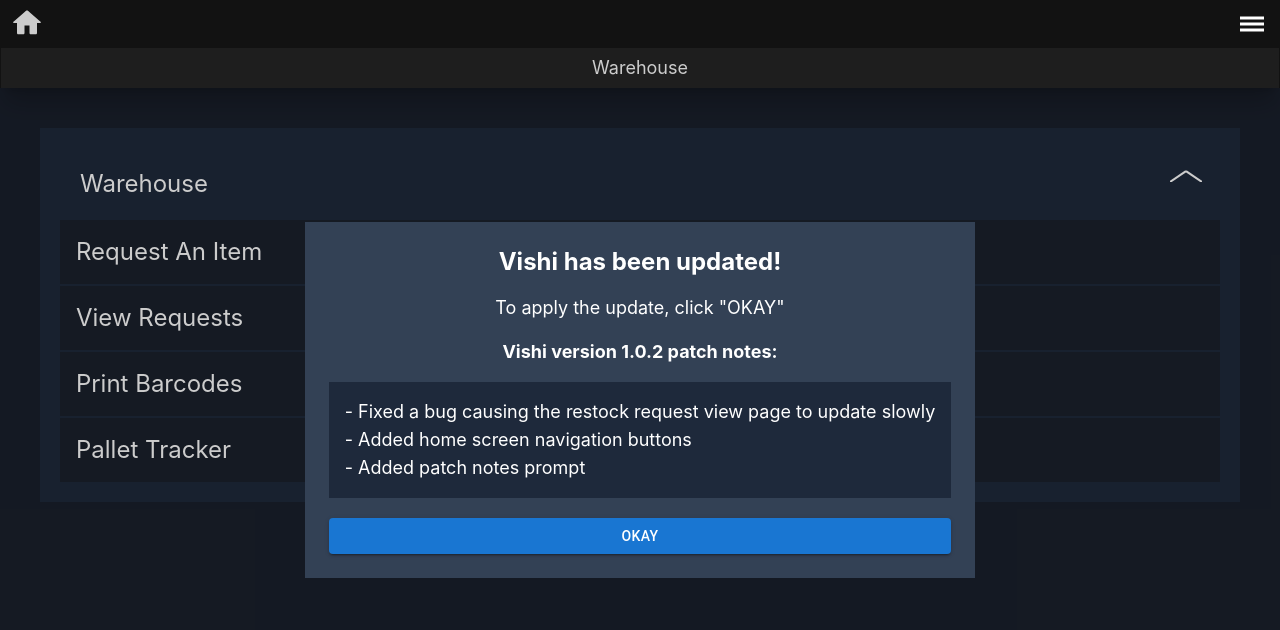
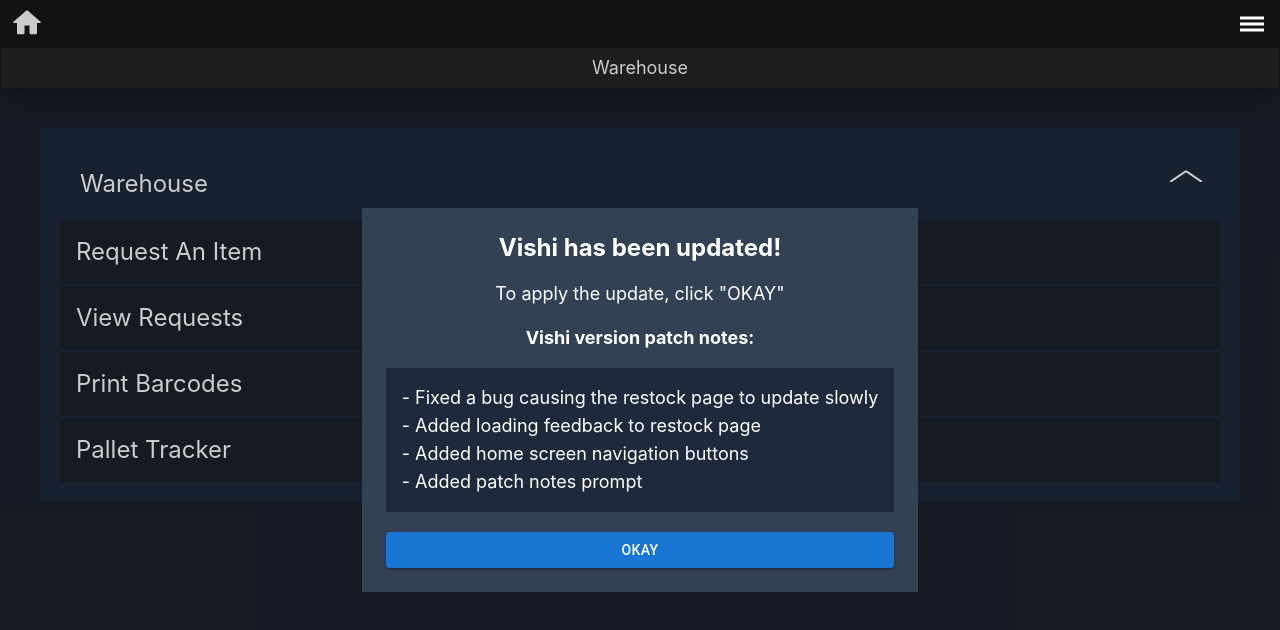
Before and after one commit to MaxChamberlain/vishi-app, a React (Create React App) app: page / in a window 1280 px wide. Shown: the top 630 px of the page. Built offline with nearby package versions, Linux system fonts and the light colour scheme; sample sign-in values are in the browser's storage.

Commit message:
update prompt and loading feedback

```diff
--- a/src/components/Update.js
+++ b/src/components/Update.js
@@ -11,9 +11,10 @@ export default function Update(){
             <div className='bg-slate-700 p-6 flex flex-col items-center text-white z-[9999]'>
                 <div className='text-2xl font-bold mb-4'>Vishi has been updated!</div>
                 <div className='text-lg mb-4'>To apply the update, click "OKAY"</div>
-                <div className='text-lg mb-4 font-bold'>Vishi version 1.0.2 patch notes:</div>
+                <div className='text-lg mb-4 font-bold'>Vishi version {process.env.REACT_APP_VERSION} patch notes:</div>
                 <div className='bg-slate-800 p-4'>
-                    <div className='text-lg text-start w-full'>- Fixed a bug causing the restock request view page to update slowly</div>
+                    <div className='text-lg text-start w-full'>- Fixed a bug causing the restock page to update slowly</div>
+                    <div className='text-lg text-start w-full'>- Added loading feedback to restock page</div>
                     <div className='text-lg text-start w-full'>- Added home screen navigation buttons</div>
                     <div className='text-lg text-start w-full'>- Added patch notes prompt</div>
                 </div>
--- a/src/pages/RestockARequest/RestockARequest.js
+++ b/src/pages/RestockARequest/RestockARequest.js
@@ -2,6 +2,7 @@ import { useState, useEffect } from 'react';
 import { Button } from '@mui/material';
 import { motion } from 'framer-motion';
 const { getRequests, updateItem } = require('./utils/api');
+const logo = require('../../assets/images/logo.png');
 
 export default function RestockARequest(){
     const [ requests, setRequests ] = useState([]);
@@ -21,7 +22,15 @@ export default function RestockARequest(){
     }, [])
 
     if(loading){
-        return <div>Loading...</div>
+        return <div className='w-screen flex justify-center items-center flex-col' style={{ height: 'calc(100vh - 100px)' }}>
+            <img
+                src={logo}
+                className='w-12 h-12 invert animate-ping mb-10'
+            />
+            <div className='text-white text-xl animate-pulse'>
+                Loading...
+            </div>
+        </div>
     }
     return(
         <motion.div
@@ -135,7 +144,7 @@ export default function RestockARequest(){
                     })}
                 </div>
                 :
-                <div className='text-white absolute top-0 left-0 right-0 bottom-0 flex justify-center items-center text-3xl'>
+                <div className='text-white absolute top-0 left-0 right-0 bottom-0 flex justify-center items-center text-3xl animate-pulse'>
                     Good job, {JSON.parse(localStorage.getItem('_vishi:@user_info')).name.split(' ')[0]}! This queue is empty 🎉
                 </div>
             }
```
Also changed, not shown: public/logo512.png, src/assets/images/logo.png (added).
